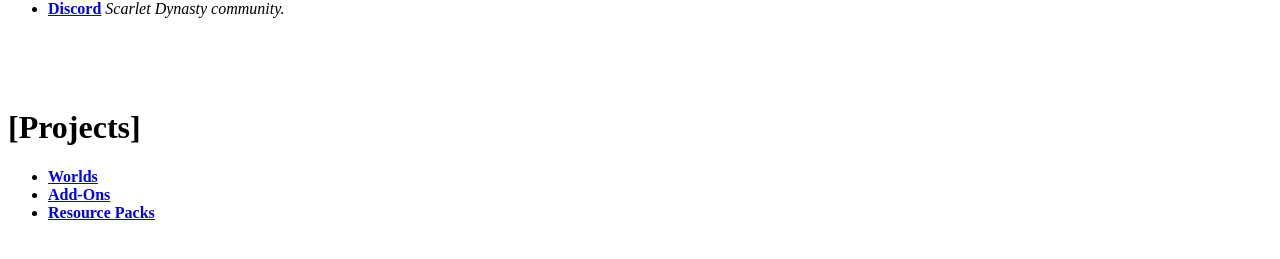
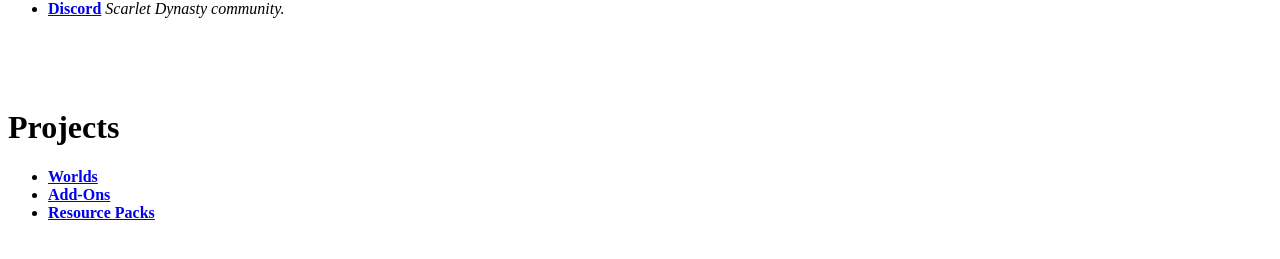
Before and after one commit to Scarlet-Dynasty/scarlet-dynasty.github.io, a Jekyll site: the page built from index.md, in a window 1280 px wide and 1150 px high. Shown: the part 842-1101 px from the top of the window. Built offline with Jekyll 4.4.1, drawn with Linux system fonts in a browser that asks for light colours.

```diff
--- a/index.md
+++ b/index.md
@@ -38,7 +38,7 @@ Now here we are, we came together again and started doing things together again,
 <br>
 <br>
 
-# [Projects]
+# Projects
 
 - **[Worlds](/worlds)**
 - **[Add-Ons](/addons)**
```
